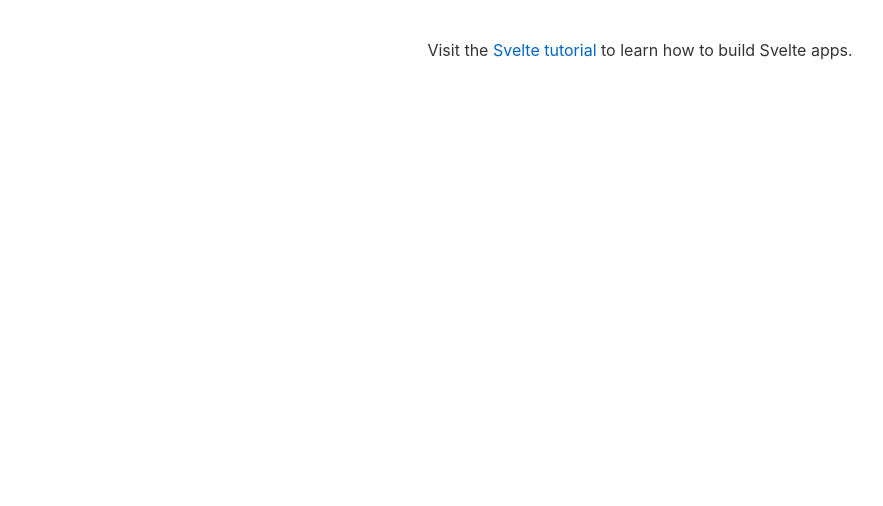
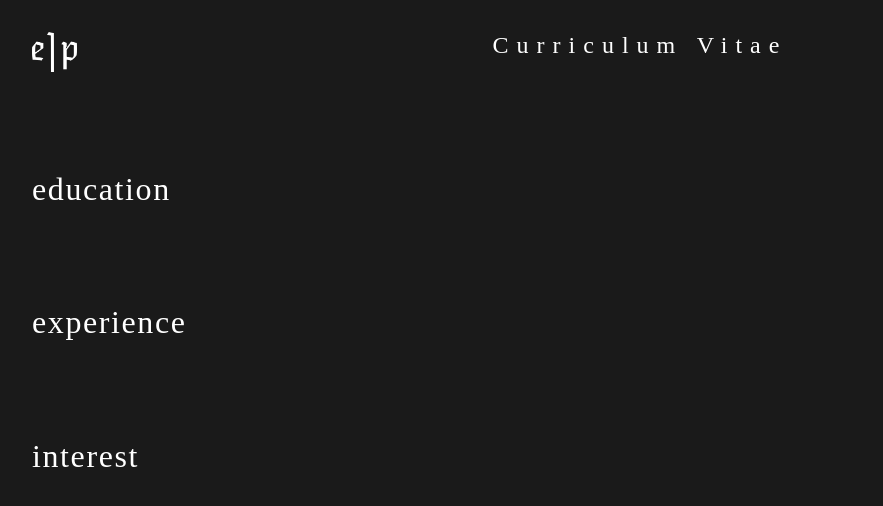
Before and after one commit to Phamern/t16_digital_cv, a Svelte app: page / in a window 1280 px wide. Shown: the top 506 px of the page, without its empty margins (0-883 px from the left). Built offline with nearby package versions, Linux system fonts and the light colour scheme.

Commit message:
Added exisiting files to new project

```diff
--- a/src/App.svelte
+++ b/src/App.svelte
@@ -1,22 +1,20 @@
 <script>
-	export let name;
+	import Header from './components/Header.svelte'
+	import SideNav from './components/SideNav.svelte'
+	import MenuItems from './components/MenuItems.svelte'
 </script>
 
-<main>
-	<p>Visit the <a href="https://svelte.dev/tutorial">Svelte tutorial</a> to learn how to build Svelte apps.</p>
-</main>
+	<Header />
+	<MenuItems />
 
 <style>
-	main {
-		text-align: center;
-		padding: 1em;
-		max-width: 240px;
-		margin: 0 auto;
-	}
+:global(*) {
+	box-sizing: border-box;
+}
 
-	@media (min-width: 640px) {
-		main {
-			max-width: none;
-		}
-	}
+:global(html, body, main, h1) {
+	margin: 0;
+	padding: 0;
+	background-color: #1a1a1a;
+}
 </style>
--- /dev/null
+++ b/src/components/Education.svelte
@@ -0,0 +1,16 @@
+<main>
+  <h1>Education</h1>
+</main>
+
+<style>
+  main {
+    width: 100vw;
+    height: 100vh;
+    display: grid;
+    place-items: center;
+  }
+
+  h1 {
+    font-size: 10rem;
+  }
+</style>
--- /dev/null
+++ b/src/components/Experience.svelte
@@ -0,0 +1,16 @@
+<main>
+  <h1>Experience</h1>
+</main>
+
+<style>
+  main {
+    width: 100vw;
+    height: 100vh;
+    display: grid;
+    place-items: center;
+  }
+
+  h1 {
+    font-size: 10rem;
+  }
+</style>
--- /dev/null
+++ b/src/components/Header.svelte
@@ -0,0 +1,39 @@
+<script>
+
+
+</script>
+
+<header>
+  <img class='header-logo' src="img/logo-white.png" alt="logo">
+  <h1 class='header-title'>
+    Curriculum Vitae
+  </h1>
+</header>
+
+<style>
+
+header {
+  display: grid;
+  grid-template-columns: 1fr 1fr 1fr;
+  position: fixed;
+  height: 100px;
+  width: 100vw;
+  background-color: #1a1a1a;
+}
+
+.header-title {
+  font-family: 'Eczar', serif;
+  font-weight: 400;
+  letter-spacing: .5rem;
+  font-size: 1.5rem;
+  color: #fff;
+  justify-self: center;
+  padding: 2rem;
+}
+
+
+.header-logo {
+  height: 40px;
+  margin: 2rem;
+}
+</style>
--- /dev/null
+++ b/src/components/MenuItems.svelte
@@ -0,0 +1,36 @@
+<script>
+
+import SideNav from './SideNav.svelte'
+
+let menuItems = [
+  'education',
+  'experience',
+  'interest',
+]
+
+</script>
+
+<main>
+<h1>Hei</h1>
+  <section class='menu-items'>
+
+    {#each menuItems as item, i}
+
+      <SideNav items='{menuItems[i]}' myNumber={i} />
+
+    {/each}
+
+  </section>
+
+</main>
+
+<style>
+
+  .menu-items {
+    display: grid;
+    height: 400px;
+    color: white;
+    font-size: 1rem;
+  }
+
+</style>
--- /dev/null
+++ b/src/components/SideNav.svelte
@@ -0,0 +1,73 @@
+<script>
+import Education from './Education.svelte'
+import Experience from './Experience.svelte'
+import Interests from './Interests.svelte'
+
+export let myNumber, items;
+
+let show = false;
+
+const hideMe = () => {
+  show = !show;
+}
+
+console.log(myNumber);
+
+</script>
+  <main>
+    {#if show}
+      <nav>
+        {#if myNumber === 0}
+          <Education />
+        {:else if myNumber === 1}
+          <Experience />
+        {:else if myNumber === 2}
+          <Interests />
+        {/if}
+      </nav>
+    {:else}
+      <div on:click={hideMe} class='side-nav'>
+        <p class='item{myNumber}'>{items}</p>
+      </div>
+    {/if}
+  </main>
+<style>
+
+  .side-nav {
+    width: 300px;
+    height: 100vh;
+    margin-top: 100px;
+    background-color: #1a1a1a;
+    position: fixed;
+    display: grid;
+  }
+
+  .item0 {
+    color: #fff;
+    font-family: 'Eczar', serif;
+    font-size: 2rem;
+    font-weight: 100;
+    letter-spacing: .1rem;
+    cursor: pointer;
+    margin-left: 2rem
+  }
+  .item1 {
+    color: #fff;
+    font-family: 'Eczar', serif;
+    font-size: 2rem;
+    font-weight: 100;
+    letter-spacing: .1rem;
+    cursor: pointer;
+    margin-left: 2rem
+  }
+  .item2 {
+    color: #fff;
+    font-family: 'Eczar', serif;
+    font-size: 2rem;
+    font-weight: 100;
+    letter-spacing: .1rem;
+    cursor: pointer;
+    margin-left: 2rem
+  }
+
+</style>
```
Also changed, not shown: public/img/logo-white.png (added), src/components/Eivind.svelte (added), src/components/Interests.svelte (added), 1 other file (tests, documents, lock files or other folders).
